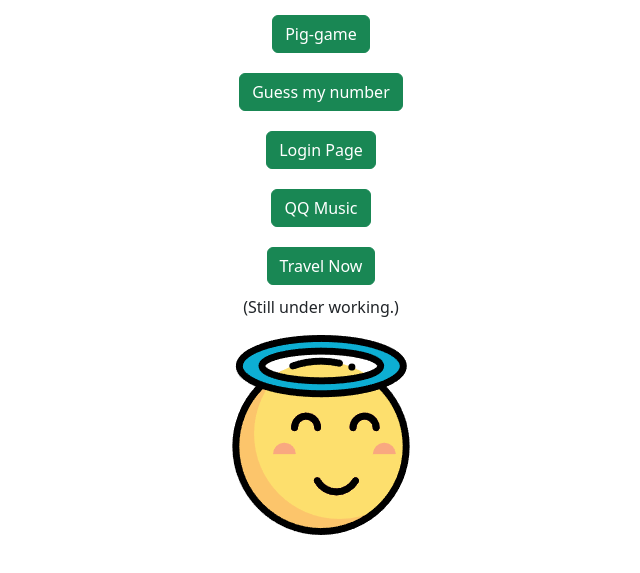
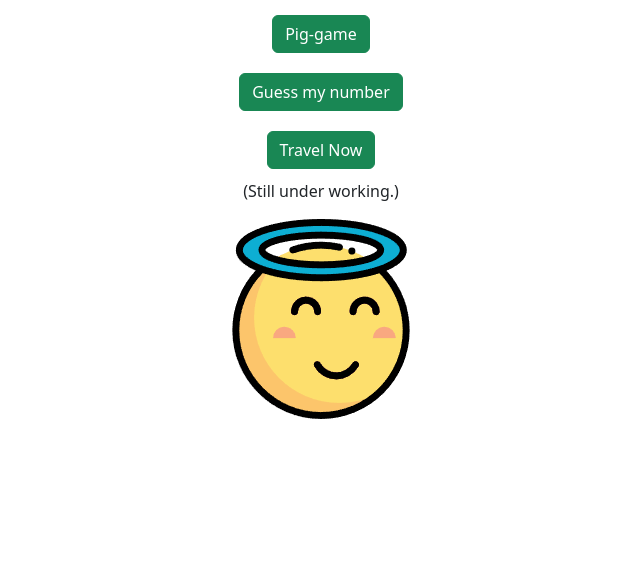
Before and after one commit to xiaowulang-turbo/Xiaowulang-turbo.github.io, a website: page index.html in a window 1280 px wide. Shown: the part 217-790 px from the top of the page, without its empty margins (319-959 px from the left). Drawn offline with nearby package versions, Linux system fonts and the light colour scheme.

Commit message:
feat: hide some functions

```diff
--- a/index.html
+++ b/index.html
@@ -36,12 +36,12 @@
         <a href="./number/" target="_blank">
           <button type="button" class="btn btn-success">Guess my number</button>
         </a>
-        <a href="./login/" target="_blank">
+        <!-- <a href="./login/" target="_blank">
           <button type="button" class="btn btn-success">Login Page</button>
         </a>
         <a href="./QQ_Music/" target="_blank">
           <button type="button" class="btn btn-success">QQ Music</button>
-        </a>
+        </a> -->
         <a href="https://travelnow.fun" target="_blank">
           <button type="button" class="btn btn-success">Travel Now</button>
         </a>
```
